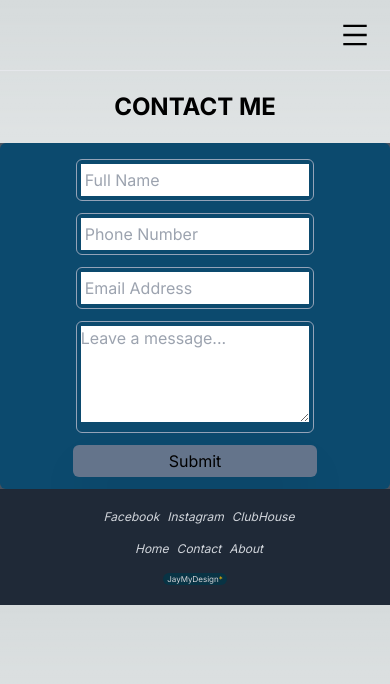
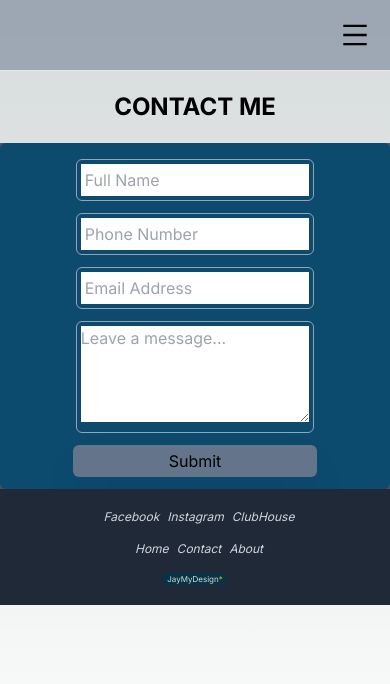
Before and after one commit to JayMy45/op_clean_exteriors, a Next.js app: page /contact in a window 390 px wide. Shown: the top 684 px of the page. Built offline with nearby package versions, Linux system fonts and the light colour scheme.

Commit message:
update to layout of video on smaller screens

```diff
--- a/app/globals.css
+++ b/app/globals.css
@@ -32,3 +32,14 @@ body {
   min-height: 100%;
   z-index: -1;
 }
+
+/* Media query for smaller screens */
+@media (max-width: 767px) {
+  .video-container video {
+    /* offset att building to the left */
+    object-position: 30% top;
+
+    /* centers the att building */
+    /* object-position: 22% top; */
+  }
+}
--- a/app/hamburger.js
+++ b/app/hamburger.js
@@ -87,11 +87,11 @@ export default function Hamburger() {
                                 About
                             </li>
                         </Link>
-                        <Link href="testimonial">
+                        <Link href="work">
                             <li
                                 onClick={() => setNavbarOpen(false)}
                                 className="py-4 cursor-pointer">
-                                Testimonial
+                                Work
                             </li>
                         </Link>
                         <Link href="contact">
--- a/app/layout.js
+++ b/app/layout.js
@@ -13,7 +13,7 @@ export const metadata = {
 export default function RootLayout({ children }) {
   return (
     <html lang="en">
-      <body className={inter.className}>
+      <body className={inter.className + ' flex flex-col min-h-screen'}>
         <NavBar />
         {children}
         <Footer />
--- a/app/navbar.js
+++ b/app/navbar.js
@@ -6,7 +6,7 @@ export default function NavBar() {
 
     return (
         <>
-            <div className="flex flex-row justify-end md:justify-between border-b md:border-0">
+            <div className="flex flex-row justify-end md:justify-between border-b md:border-0 bg-slate-500 bg-opacity-50 md:bg-transparent">
                 <div className="hidden md:block w-1/4 md:m-2">
                     <div className="flex justify-center">
                         <Image
--- a/app/page.js
+++ b/app/page.js
@@ -2,17 +2,19 @@ import Image from 'next/image'
 
 export default function Home() {
   return (
-    <main className="flex min-h-screen flex-col items-center justify-between">
+    <main className="flex min-h-screen flex-col items-center justify-between overflow-hidden">
 
       {/* Nashville Video */}
+      <div class="video-container">
         <video
           id='fullscreenVideo'
           autoPlay
           muted
-        className="absolute w-screen h-screen object-cover"
+          className="w-screen h-screen object-cover flex-1"
         >
           <source src="https://res.cloudinary.com/dp04hh5pz/video/upload/v1692109540/OpClean/Vidoes/Nashville.Video_mtqhuc.mp4" type="video/mp4" />
         </video>
+      </div>
 
       <div className="z-10 w-full max-w-5xl items-center justify-between font-mono text-sm lg:flex">
         <div className="fixed md:hidden bottom-0 left-0 flex h-48 w-full items-end justify-center bg-gradient-to-t from-white via-white dark:from-black dark:via-black lg:static lg:h-auto lg:w-auto lg:bg-none">
```
Lines whose indentation alone changed are shown as unchanged.
